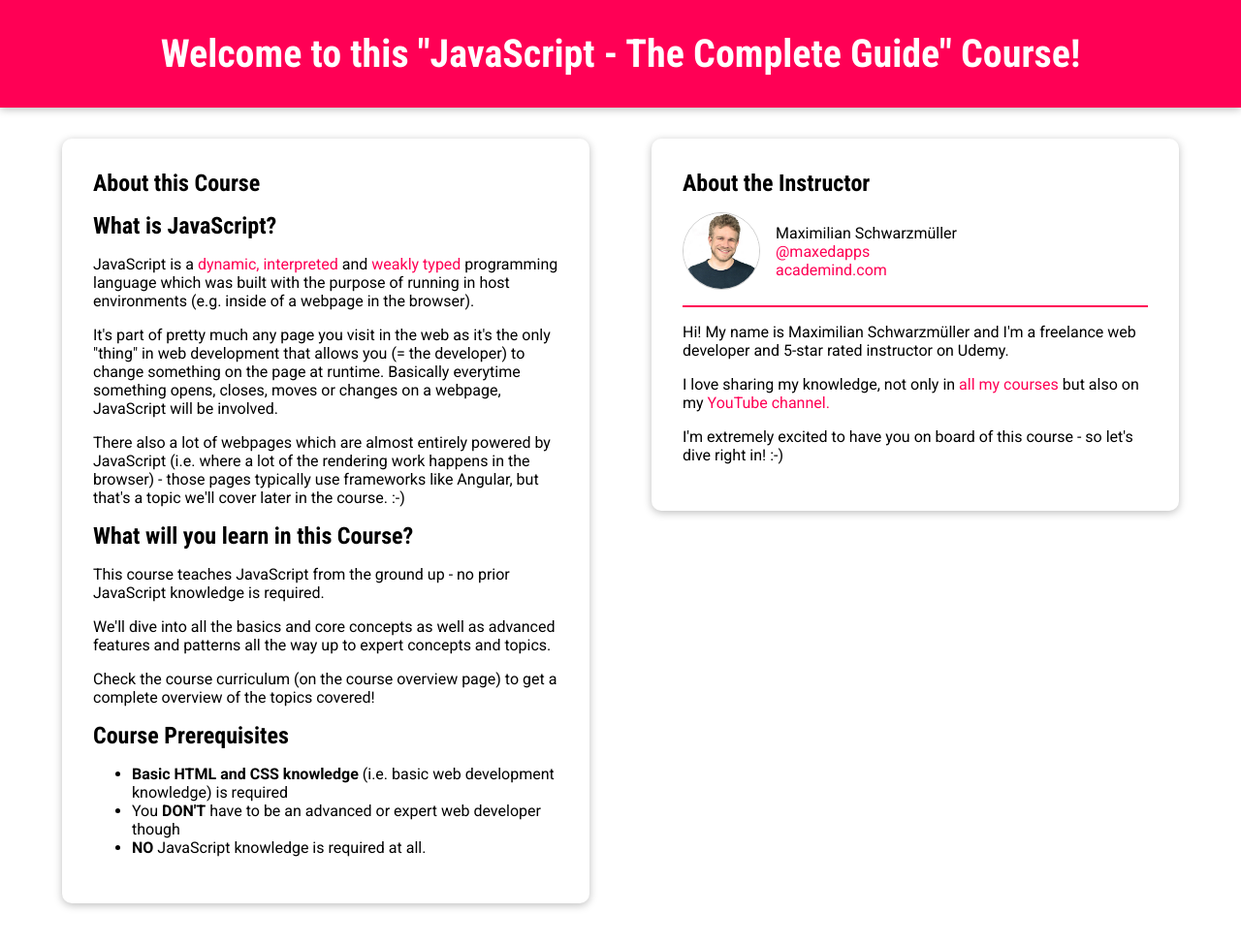
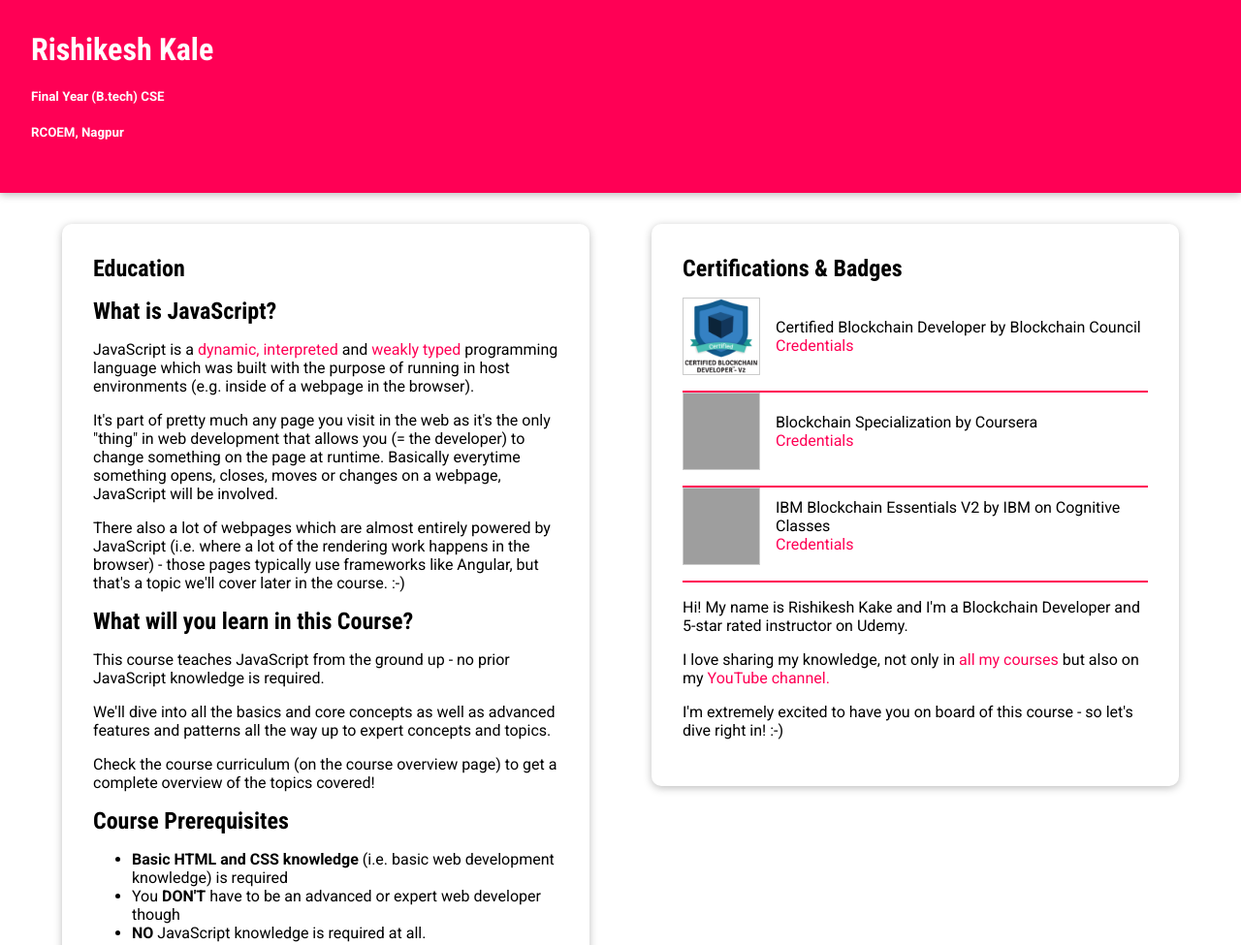
Before and after one commit to rk-rishikesh/JavaScript-Projects, a plain HTML site: page Resume/index.html in a window 1280 px wide. Shown: the top 975 px of the page at 97% size. Drawn offline with Linux system fonts and the light colour scheme; grey boxes are pictures that could not be loaded.

Commit message:
Resume Updated

```diff
--- a/Resume/assets/styles/app.css
+++ b/Resume/assets/styles/app.css
@@ -8,7 +8,7 @@ body {
 }
 
 h1,
-h2 {
+h2{
   margin: 0 0 1rem 0;
   font-family: 'Roboto Condensed', 'Roboto', open-sans;
 }
@@ -115,9 +115,8 @@ section {
   box-shadow: 0 2px 8px rgba(0, 0, 0, 0.26);
 }
 
-#main-header h1 {
+#main-header h1 h5{
   font-size: 2.5rem;
-  text-align: center;
   margin-bottom: 0;
 }
 
@@ -131,7 +130,6 @@ section {
 #instructor-info img {
   width: 5rem;
   height: 5rem;
-  border-radius: 50%;
   object-fit: cover;
   border: 1px solid #ccc;
 }
--- a/Resume/index.html
+++ b/Resume/index.html
@@ -15,11 +15,13 @@
   <body>
     <div id="backdrop"></div>
     <header id="main-header">
-      <h1>Welcome to this "JavaScript - The Complete Guide" Course!</h1>
+      <h1>Rishikesh Kale</h1>
+      <h5>Final Year (B.tech) CSE</h5>
+      <h5>RCOEM, Nagpur</h5>
     </header>
     <main>
       <section id="about-this-course">
-        <header><h2>About this Course</h2></header>
+        <header><h2>Education</h2></header>
         <article>
           <h2>What is JavaScript?</h2>
           <p>
@@ -77,21 +79,40 @@
         </article>
       </section>
       <section id="about-the-instructor">
-        <header><h2>About the Instructor</h2></header>
+        <header><h2>Certifications & Badges</h2></header>
         <div id="instructor-info">
           <img
-            src="assets/images/max.jpg"
+            src="assets/images/max.png"
             alt="Image of Maximilian Schwarzmüller - the course instructor"
           />
           <ul>
-            <li>Maximilian Schwarzmüller</li>
-            <li><a href="https://twitter.com/maxedapps">@maxedapps</a></li>
-            <li><a href="https://www.academind.com">academind.com</a></li>
+            <li>Certified Blockchain Developer by Blockchain Council</li>
+            <li><a href="https://www.credential.net/859ac200-23e3-4365-9d54-afadc0752b3f#gs.3vb56b">Credentials</a></li>
+          </ul>
+        </div>
+        <div id="instructor-info">
+          <img
+            src="https://d3njjcbhbojbot.cloudfront.net/api/utilities/v1/imageproxy/https://coursera-university-assets.s3.amazonaws.com/ab/af2a00e2fd11e6afdccf8b30f1d74c/UB-Logo-BlueSquare.png?auto=format%2Ccompress&dpr=1&w=80&h=80"
+            alt="Image of Maximilian Schwarzmüller - the course instructor"
+          />
+          <ul>
+            <li>Blockchain Specialization by Coursera</li>
+            <li><a href="https://www.coursera.org/account/accomplishments/specialization/9KMUXJRLAXQK?utm_source=link&utm_medium=certificate&utm_content=cert_image&utm_campaign=sharing_cta&utm_product=s12n">Credentials</a></li>
+          </ul>
+        </div>
+        <div id="instructor-info">
+          <img
+            src="https://images.credly.com/size/680x680/images/2f9eee24-6834-4595-b2b6-e8e585190a0d/IBM-Blockchain-Essentials-V2.png"
+            alt="Image of Maximilian Schwarzmüller - the course instructor"
+          />
+          <ul>
+            <li>IBM Blockchain Essentials V2 by IBM on Cognitive Classes</li>
+            <li><a href="https://www.credly.com/badges/0f88cfab-a26e-4889-9a27-04360f1d63ca">Credentials</a></li>
           </ul>
         </div>
         <p>
-          Hi! My name is Maximilian Schwarzmüller and I'm a freelance web
-          developer and 5-star rated instructor on Udemy.
+          Hi! My name is Rishikesh Kake and I'm a Blockchain Developer
+          and 5-star rated instructor on Udemy.
         </p>
         <p>
           I love sharing my knowledge, not only in
```
Also changed, not shown: Resume/assets/images/max.jpg (deleted), Resume/assets/images/max.png (added).
